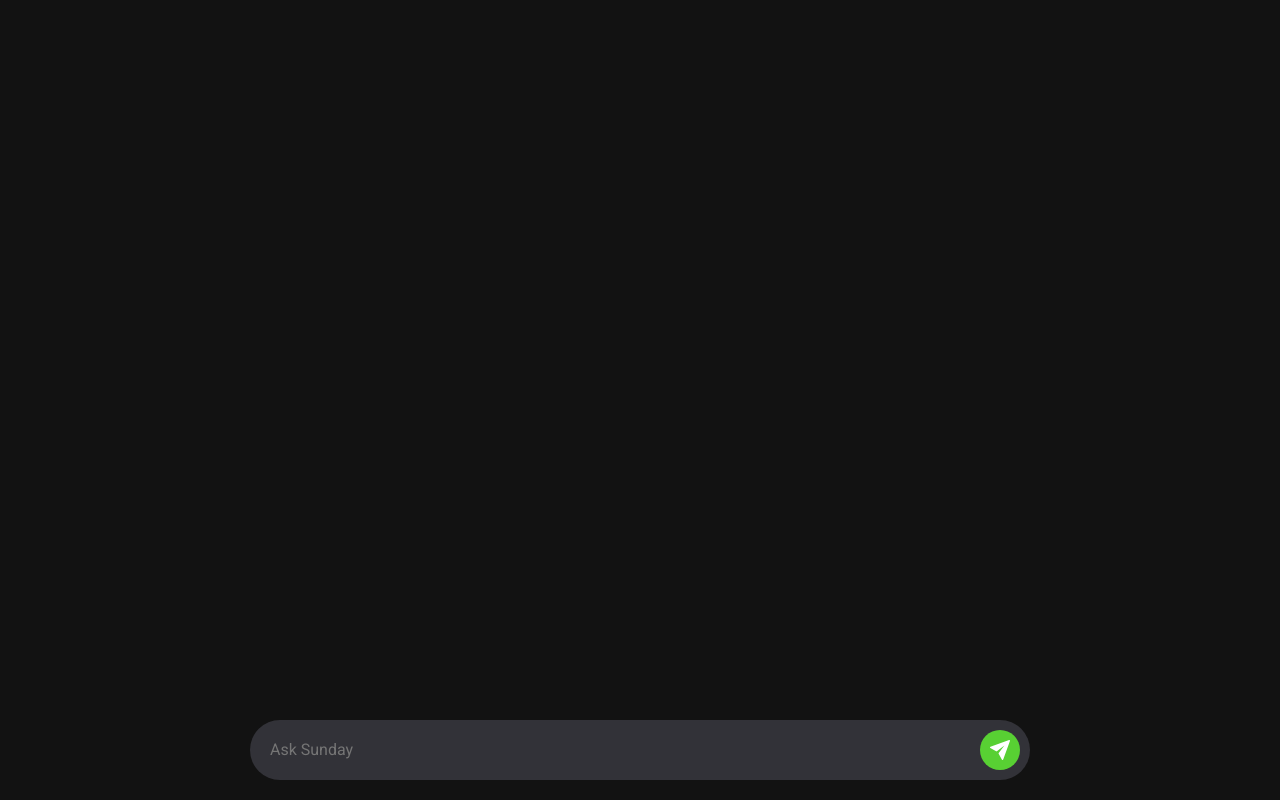
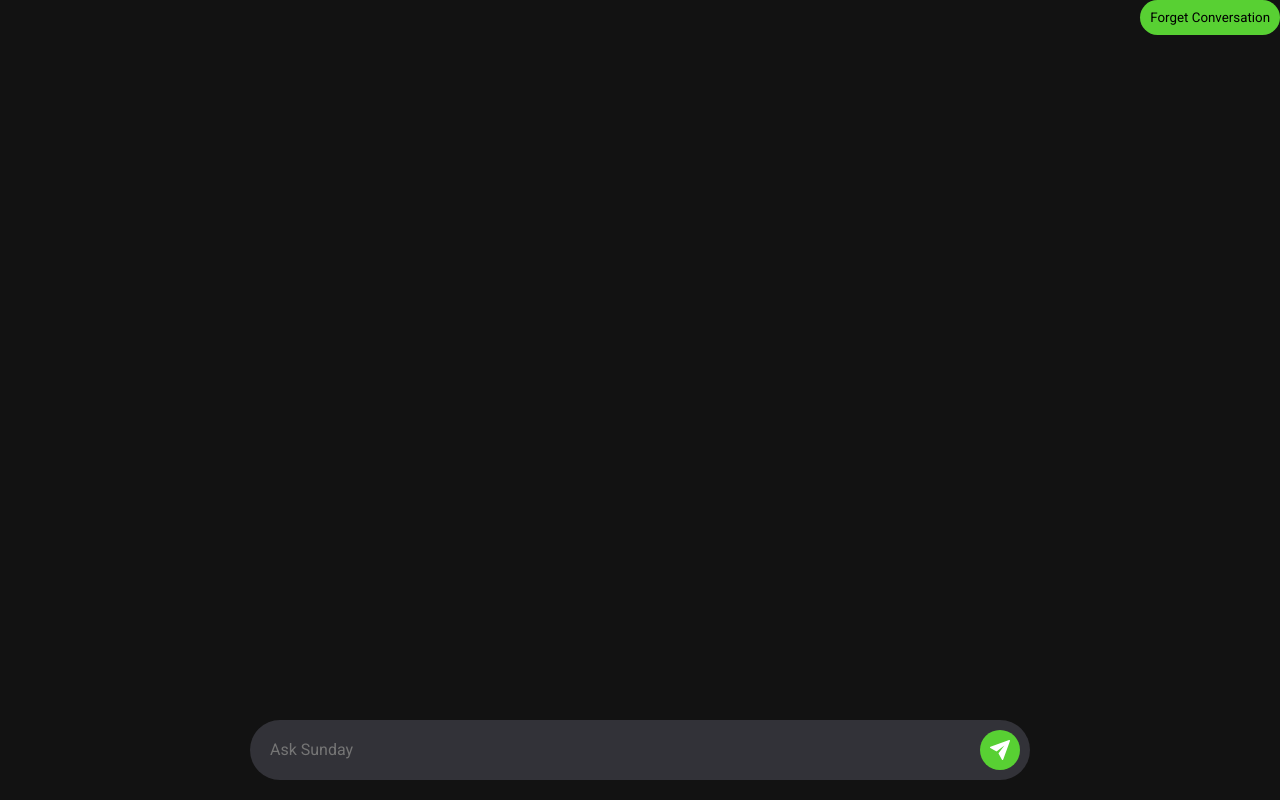
Before and after one commit to draunzler/Sunday, a website built with Vite: page client/index.html in a window 1280 px wide. Built offline with nearby package versions, Linux system fonts and the light colour scheme.

Commit message:
added forget button

```diff
--- a/client/index.html
+++ b/client/index.html
@@ -9,6 +9,7 @@
   </head>
   <body>
     <div id="app">
+      <button id="forget">Forget Conversation</button>
       <div id="chat_container"></div>
       <div class="form-wrapper">
         <form id="inputForm">
```
